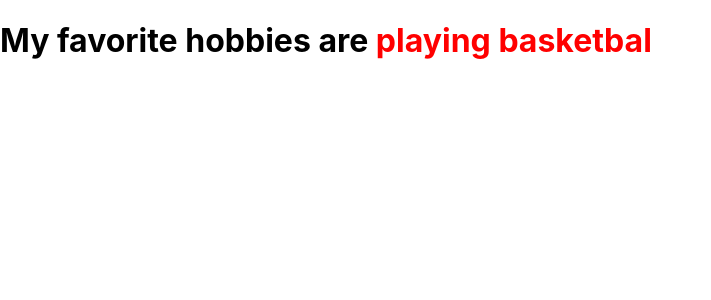
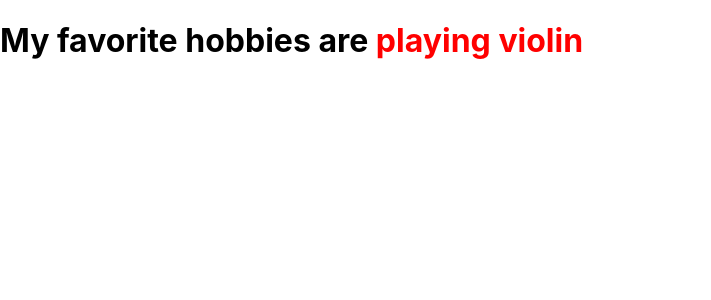
Before and after one commit to eaquin1/writing, a React (Create React App) app: page / in a window 1280 px wide. Shown: the top 300 px of the page, without its empty margins (0-711 px from the left). Built offline with nearby package versions, Linux system fonts and the light colour scheme.

Commit message:
fixed backspace loop

```diff
--- a/src/App.js
+++ b/src/App.js
@@ -2,11 +2,10 @@ import React, { useState, useEffect } from "react";
 import PropTypes from "prop-types";
 
 const AutoTypist = ({ phrases, typeSpeed, backspaceSpeed }) => {
-    // Use `useState` to maintain the state of the current phrase
-    // as well as the current partial phrase being typed
+
     const [phrase, setPhrase] = useState(phrases[0]);
     const [letter, setLetter] = useState("");
-    const [loopNum, setLoopNum] = useState(0);
+    const [loopNum, setLoopNum] = useState(1);
     const [isDeleting, setIsDeleting] = useState(false);
 
     useEffect(() => {
@@ -19,7 +18,7 @@ const AutoTypist = ({ phrases, typeSpeed, backspaceSpeed }) => {
         };
 
         const backspace = (word) => {
-            for (let i = 0; i < word.length; i++) {
+            for (let i = 1; i <= word.length; i++) {
                 setTimeout(() => {
                     setLetter(word.slice(0, -i));
                 }, i * backspaceSpeed);
@@ -27,7 +26,6 @@ const AutoTypist = ({ phrases, typeSpeed, backspaceSpeed }) => {
         };
 
         if (letter === "" && !isDeleting) {
-            console.log("here");
             typing(phrase);
             setIsDeleting(true);
         }
@@ -36,6 +34,7 @@ const AutoTypist = ({ phrases, typeSpeed, backspaceSpeed }) => {
             setTimeout(() => {
                 backspace(phrase);
             }, 1000);
+
             setTimeout(() => {
                 setLoopNum((ln) => ln + 1);
                 setPhrase(phrases[Number(loopNum) % Number(phrases.length)]);
@@ -43,7 +42,7 @@ const AutoTypist = ({ phrases, typeSpeed, backspaceSpeed }) => {
                 setLetter("");
             }, 3000);
         }
-    }, [phrase, letter, isDeleting, typeSpeed, backspaceSpeed, phrases]);
+    }, [phrase, letter, isDeleting, typeSpeed, backspaceSpeed, phrases, loopNum]);
 
     if (phrases.length === 0) {
         return null;
@@ -67,10 +66,10 @@ const App = () => {
             My favorite hobbies are{" "}
             <AutoTypist
                 phrases={[
-                    "playing basketball",
-                    "watching movies",
-                    "DIY",
-                    "napping",
+                    "running",
+                    "playing violin",
+                    "coding",
+                    "nom nom nom"
                 ]}
             />
         </h1>
```
